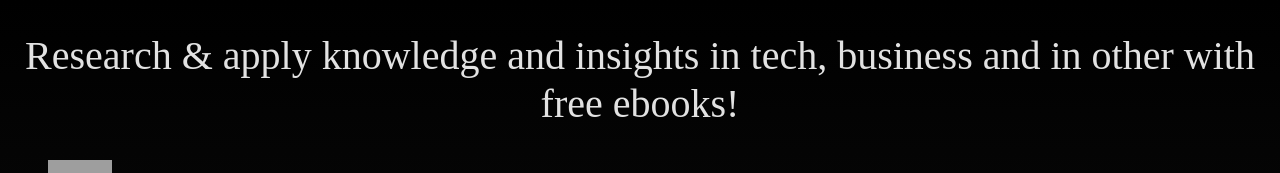
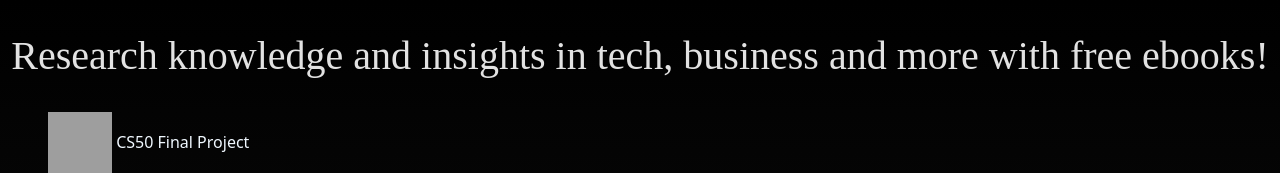
Before and after one commit to ken4nb/Free-Ebooks, a plain HTML site: page index.html in a window 1280 px wide. Shown: the top 173 px of the page. Drawn offline with nearby package versions, Linux system fonts and the light colour scheme; no server answers; grey boxes are pictures that could not be loaded.

Commit message:
Update index.html

```diff
--- a/index.html
+++ b/index.html
@@ -10,7 +10,7 @@
     <title>World of Books</title>
 </head>
 <body>
-    <h1 id="books-title">Research & apply knowledge and insights in tech, business and in other with free ebooks!</h1>
+    <h1 id="books-title">Research knowledge and insights in tech, business and more with free ebooks!</h1>
     <img class="logo" alt="harvard-logo-picture" src="https://logospng.org/download/harvard-university/logo-harvard-university-brasao-1024.png"> <span style="color:aliceblue">CS50 Final Project</span>
     <br>
     <img alt="my-github-profile" src="https://static-00.iconduck.com/assets.00/github-icon-1024x1024-vu0m1lvh.png" class="logo"> <a href="https://github.com/ken4nb" target="_blank">My GitHub profile</a>
```
